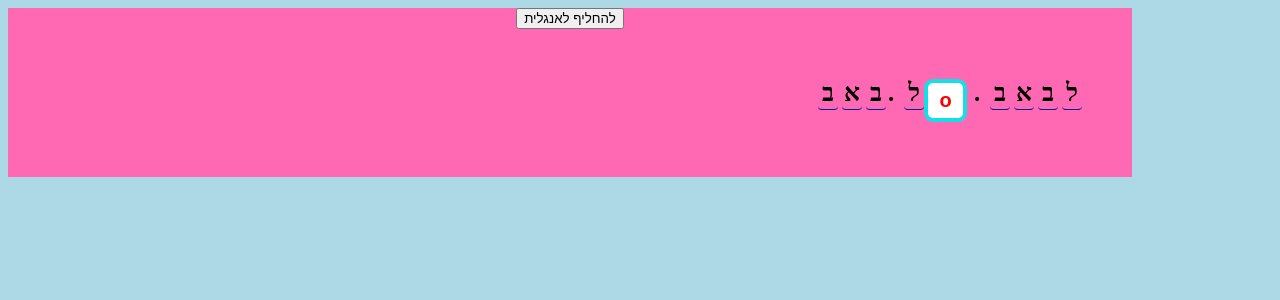
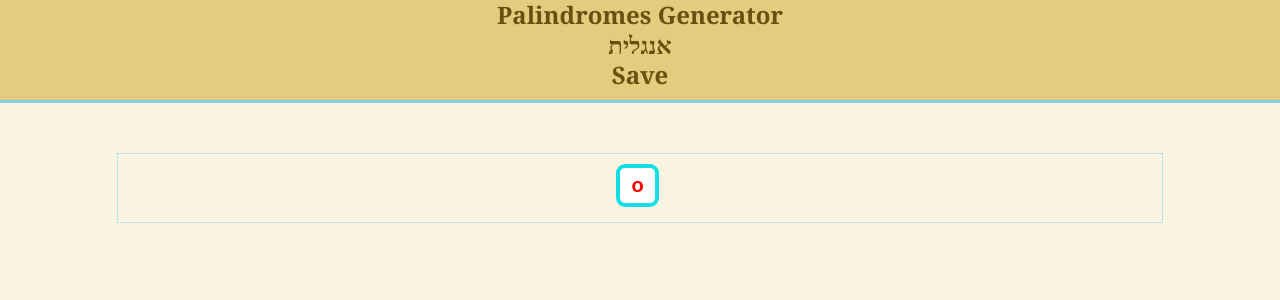
Before and after one commit to Ariellaw/palindromer, an Angular app: page / in a window 1280 px wide. Shown: the top 300 px of the page. Built offline with nearby package versions, Linux system fonts and the light colour scheme.

Commit message:
improved the colors

```diff
--- a/src/app/app.component.html
+++ b/src/app/app.component.html
@@ -1,3 +1,9 @@
-<div class=main-container>
+<div class=main-container [ngClass]="{'rtl':rightToLeft}">
+    <nav class="navbar">
+            <h1 class="title">Palindromes Generator</h1>
+            <h1 *ngIf="rightToLeft" (click)="rightToLeft=false">אנגלית</h1>
+            <h1 *ngIf="!rightToLeft" (click)="rightToLeft=true">Hebrew</h1>
+            <h1>Save</h1>
+    </nav>
     <app-palindrom-editor></app-palindrom-editor>
 </div>
--- a/src/app/app.component.scss
+++ b/src/app/app.component.scss
@@ -1,7 +1,23 @@
-.main-container{
-    // width:90vw;
-    // border:1px solid black;
-    height: 100vh;
-    width:100%;
-    text-align: center;
+.main-container {
+  // width:90vw;
+  // border:1px solid black;
+  height: 100vh;
+  width: 100%;
+  text-align: center;
 }
+
+.navbar {
+  background-color: #e4cb7d;
+  height: 10rem;
+  width: 100vw;
+  border-bottom: 3px solid #7dd3e4;
+  h1 {
+    margin: 0 10px 0 10px;
+    font: bold 24px/30px Georgia, "Times New Roman", Times, serif;
+    color: #694f10;
+    cursor: pointer;
+  }
+}
+.title {
+
+}
--- a/src/app/app.component.ts
+++ b/src/app/app.component.ts
@@ -5,6 +5,8 @@ import { Component } from '@angular/core';
   templateUrl: './app.component.html',
   styleUrls: ['./app.component.scss']
 })
-export class AppComponent {
+export class AppComponent{
   title = 'palindromer';
+  rightToLeft ="false";
+
 }
--- a/src/app/letter-box/letter-box.component.ts
+++ b/src/app/letter-box/letter-box.component.ts
@@ -24,6 +24,7 @@ export class LetterBoxComponent implements OnInit {
     character: string;
     letterIndex: number;
   }>();
+  @Output() delete = new EventEmitter<void>();
   punctionationRegex = /(~|`|!|@|#|$|%|^|&|\*|\(|\)|{|}|\[|\]|;|:|\"|'|<|,|\.|>|\?|\/|\\|\||-|_|\+|=)/;
   latinLettersRegex = /^[A-Za-z]+$/;
   hebrewLettersRegex = "^[א-ת]+$";
@@ -48,11 +49,13 @@ export class LetterBoxComponent implements OnInit {
 
     if (event.keyCode === 37 || event.keyCode === 39) {
       this.moveFocus.emit({ keyCode: event.keyCode });
-    } else if (event.key === "Backspace") {
+    } else if (event.keyCode === 8) {
       this.backspace.emit({
         letterIndex: this.index,
         character: this.character
       });
+    }else if(event.keyCode === 46){
+      this.delete.emit();
     } else if (newChar.length > 1) {
       return;
     } else {
--- a/src/app/palindrom-editor/palindrom-editor.component.html
+++ b/src/app/palindrom-editor/palindrom-editor.component.html
@@ -1,6 +1,5 @@
-<div [ngClass]="{'rtl':rightToLeft}">
-    <button *ngIf="rightToLeft" (click)="rightToLeft=false">להחליף לאנגלית</button>
-    <button *ngIf="!rightToLeft" (click)="rightToLeft=true">Switch to Hebrew</button>
+<div>
+
     <div class="palindrom-container" id="palindrom-container">
         <app-letter-box (moveFocus)="moveFocus($event)" (backspace)="onBackspaceLeft($event)"
             *ngFor="let currLetter of lettersLeft ; let i = index" side="left" [character]="currLetter" [index]="i"
--- a/src/app/palindrom-editor/palindrom-editor.component.scss
+++ b/src/app/palindrom-editor/palindrom-editor.component.scss
@@ -1,11 +1,16 @@
 .palindrom-container{
-    width:80vw;
-    padding:50px;
+    width: 80vw;
+    padding: 50px;
     display: flex;
     flex-wrap: wrap;
+    margin: auto;
+    border: 1px dotted #7DD3E4;
+    margin-top: 5rem;
+    padding: 1rem;
+    height: fit-content;
+    justify-content:center;
 }
 
 .rtl {
     direction: rtl;
-    background-color: hotpink;
   }
--- a/src/app/palindrom-editor/palindrom-editor.component.ts
+++ b/src/app/palindrom-editor/palindrom-editor.component.ts
@@ -7,15 +7,14 @@ import { HtmlAstPath } from "@angular/compiler";
   styleUrls: ["./palindrom-editor.component.scss"]
 })
 export class PalindromEditorComponent implements OnInit {
-  lettersLeft = ["ל","ב","א","ב","."];
-  lettersRight = ["ל",".","ב","א","ב"];
+  lettersLeft = [];
+  lettersRight = [];
   punctionationRegex = /(~|`|!|@|#|$|%|^|&|\*|\(|\)|{|}|\[|\]|;|:|\"|'|<|,|\.|>|\?|\/|\\|\||-|_|\+|=)/;
   latinLettersRegex = /^[A-Za-z]+$/;
   hebrewLettersRegex = "^[א-ת]+$";
   pivotElement: HTMLElement;
   letterBoxElement = "APP-LETTER-BOX";
   pivotElementNodeName = "APP-PIVOT-LETTER";
-  rightToLeft="false";
   constructor() {}
   // באב. ליל באב.
   ngOnInit() {
@@ -240,7 +239,6 @@ export class PalindromEditorComponent implements OnInit {
   }
 
   addOrDeleteCharacter(arr1, arr2, newChar, idx1, idx2, toDelete) {
-    console.log(arr1, arr2, newChar, idx1, idx2, toDelete)
     if(newChar){
       var isLetter = this.isLetterVerification(newChar);
     }
--- a/src/app/pivot-letter/pivot-letter.component.scss
+++ b/src/app/pivot-letter/pivot-letter.component.scss
@@ -2,7 +2,7 @@
     font-weight: bold;
     border-radius: 9px;
     font-size: 20px;
-    border: 4px solid blue;
+    border: 4px solid #A17DE4;
     text-align: center;
     margin-right: 5px;
     margin-bottom:5px;
--- a/src/styles.scss
+++ b/src/styles.scss
@@ -1,12 +1,19 @@
 /* You can add global styles to this file, and also import other style files */
+*{
+    padding:0px;
+    margin:0px;
+}
+
+html{
+    background-color: #FAF4E1;
+    font-size:10px;
+}
+
+
+
 body{
     height: 100000px;
     // height: 100vh;
     // overflow-y: hidden;
     position: fixed;
 }
-
-
-html{
-    background-color: lightblue;
-}
```
